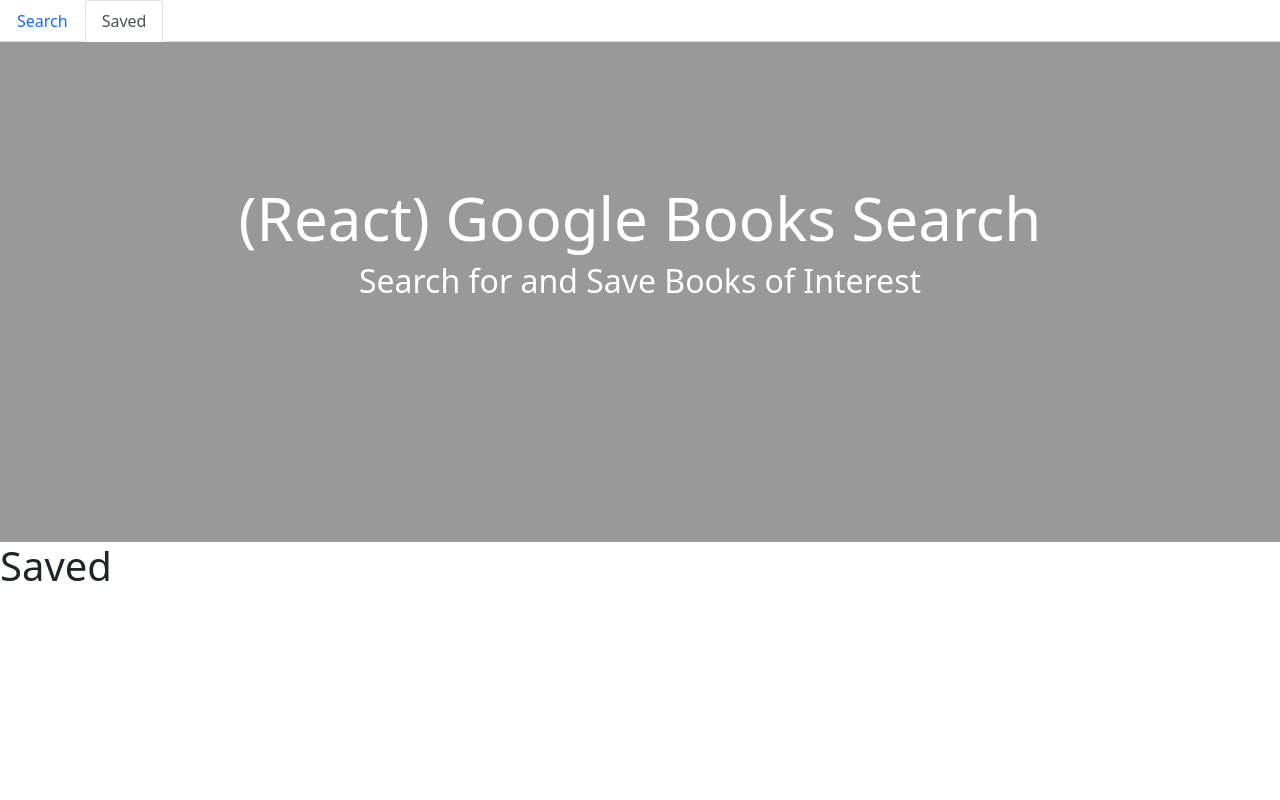
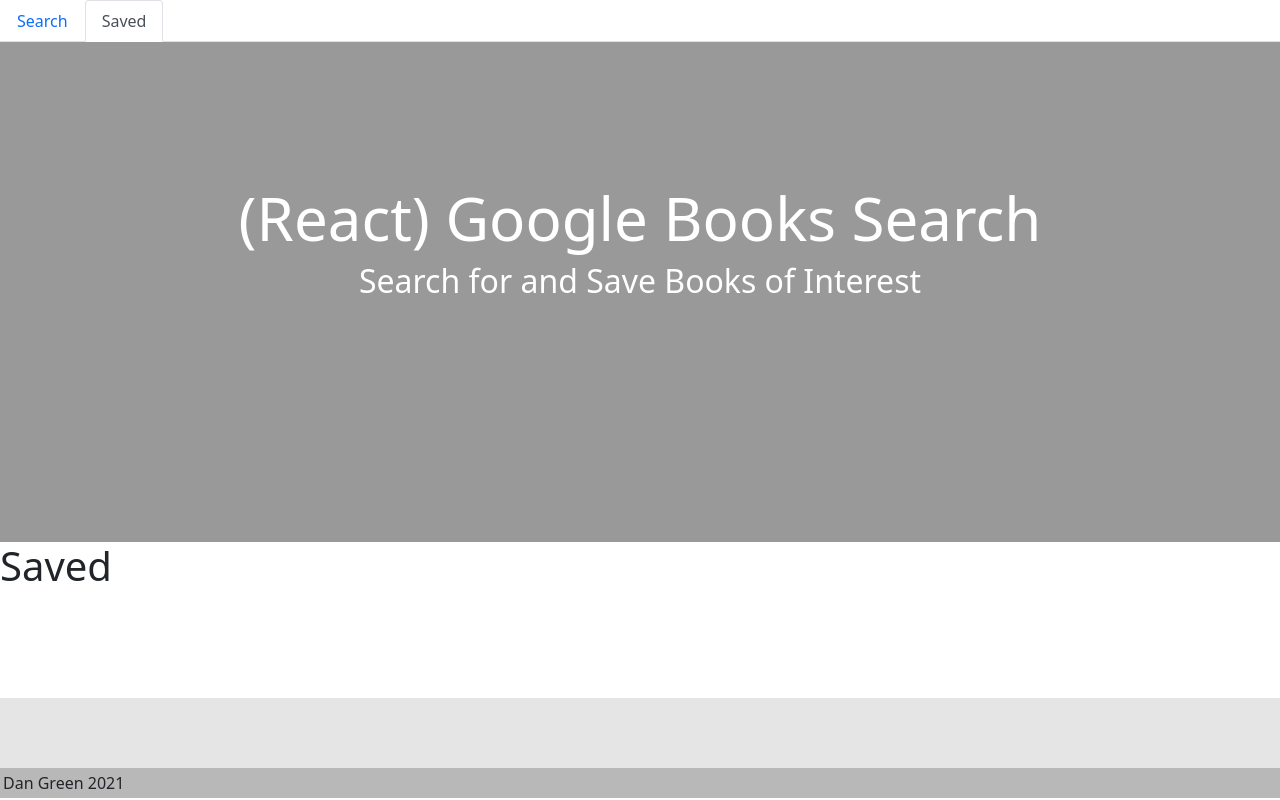
Before and after one commit to danielryangreen/book-search, a React (Create React App) app in the folder client/: page /saved in a window 1280 px wide. Built offline with nearby package versions, Linux system fonts and the light colour scheme.

Commit message:
Add Wrapper & Footer components

```diff
--- a/client/src/App.js
+++ b/client/src/App.js
@@ -1,8 +1,10 @@
-import React, { Component } from "react";
+import React from "react";
 import { BrowserRouter as Router, Route } from "react-router-dom";
-import NavTabs from "./components/NavTabs";
 import Search from "./pages/Search";
 import Saved from "./pages/Saved";
+import NavTabs from "./components/NavTabs";
+import Wrapper from "./components/Wrapper";
+import Footer from "./components/Footer";
 // import logo from "./logo.svg";
 // import "./App.css";
 
@@ -11,9 +13,12 @@
     <Router>
       <div>
         <NavTabs />
-        <Route exact path="/" component={Search} />
-        <Route exact path="/search" component={Search} />
-        <Route exact path="/saved" component={Saved} />
+        <Wrapper>
+          <Route exact path="/" component={Search} />
+          <Route exact path="/search" component={Search} />
+          <Route exact path="/saved" component={Saved} />
+        </Wrapper>
+        <Footer />
       </div>
     </Router>
     // <div className="App">
--- /dev/null
+++ b/client/src/components/Footer/index.js
@@ -0,0 +1,12 @@
+import React from "react";
+import "./style.css";
+
+function Footer() {
+  return (
+    <footer className="footer">
+      <span>Dan Green 2021</span>
+    </footer>
+  );
+}
+
+export default Footer;
--- /dev/null
+++ b/client/src/components/Footer/style.css
@@ -0,0 +1,14 @@
+.footer {
+  min-height: 100px;
+  background: #E5E5E5;
+  position: relative;
+}
+
+.footer span {
+  position: absolute;
+  bottom: 0;
+  left: 0;
+  right: 0;
+  padding: 3px;
+  background: #B8B8B8;
+}
--- /dev/null
+++ b/client/src/components/Wrapper/index.js
@@ -0,0 +1,8 @@
+import React from "react";
+import "./style.css";
+
+function Wrapper(props) {
+  return <main className="wrapper">{props.children}</main>;
+}
+
+export default Wrapper;
--- /dev/null
+++ b/client/src/components/Wrapper/style.css
@@ -0,0 +1,4 @@
+.wrapper {
+  min-height: 100%;
+  padding-bottom: 100px;
+}
```
